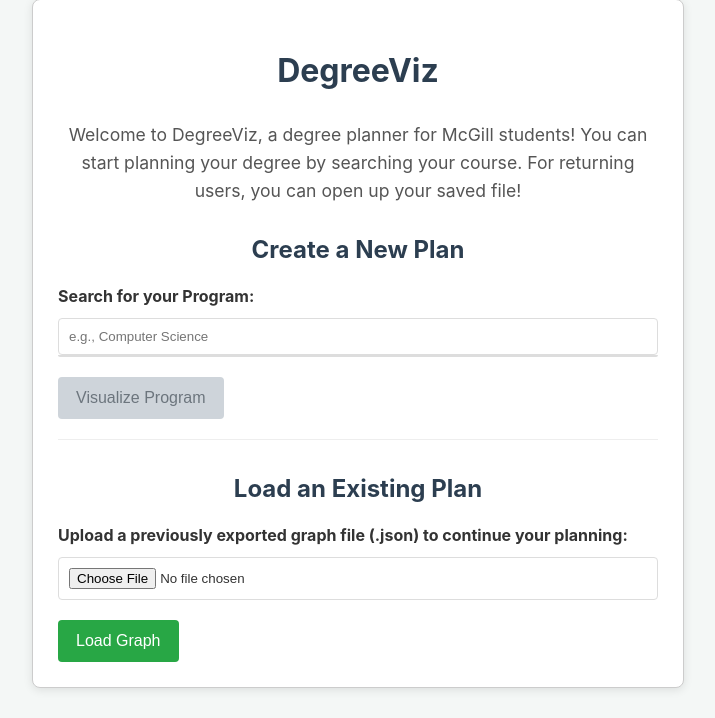
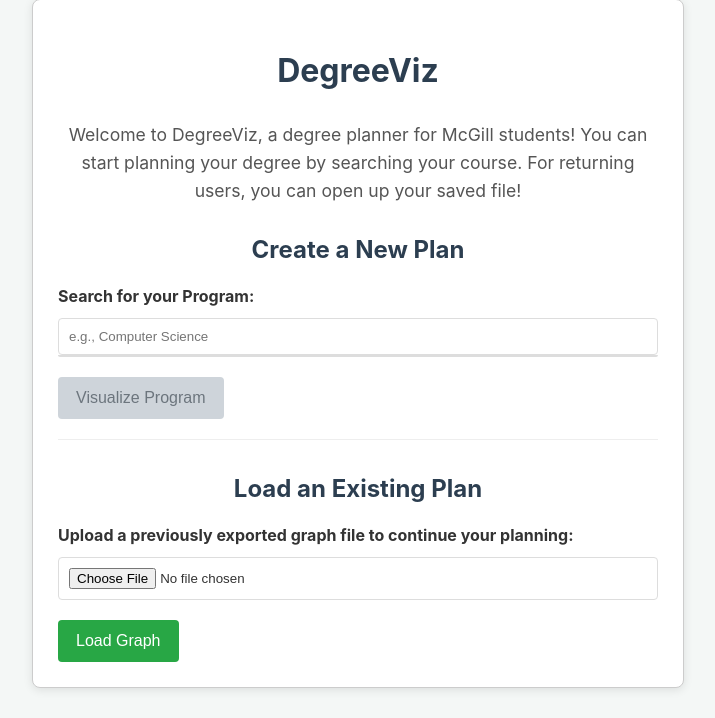
Before and after one commit to an-andrey/degreeViz, a Flask app: page / in a window 1280 px wide. Shown: the part 41-759 px from the top of the page, without its empty margins (282-997 px from the left). Run offline with Flask 3, Linux system fonts and the light colour scheme; parts of the project's set-up code (start-up, migrations or seed data) failed here and were passed over; some libraries are stand-ins or nearby versions.

Commit message:
remove .json from landing page and fixed adding nodes on graph
* adding nodes in graph was not showing - fixed

* fixed new node title handling

* removed .json word from landing page

```diff
--- a/templates/scrape_form.html
+++ b/templates/scrape_form.html
@@ -242,7 +242,7 @@
           enctype="multipart/form-data"
         >
           <label for="graphFile"
-            >Upload a previously exported graph file (.json) to continue your
+            >Upload a previously exported graph file to continue your
             planning:</label
           >
           <input
```
